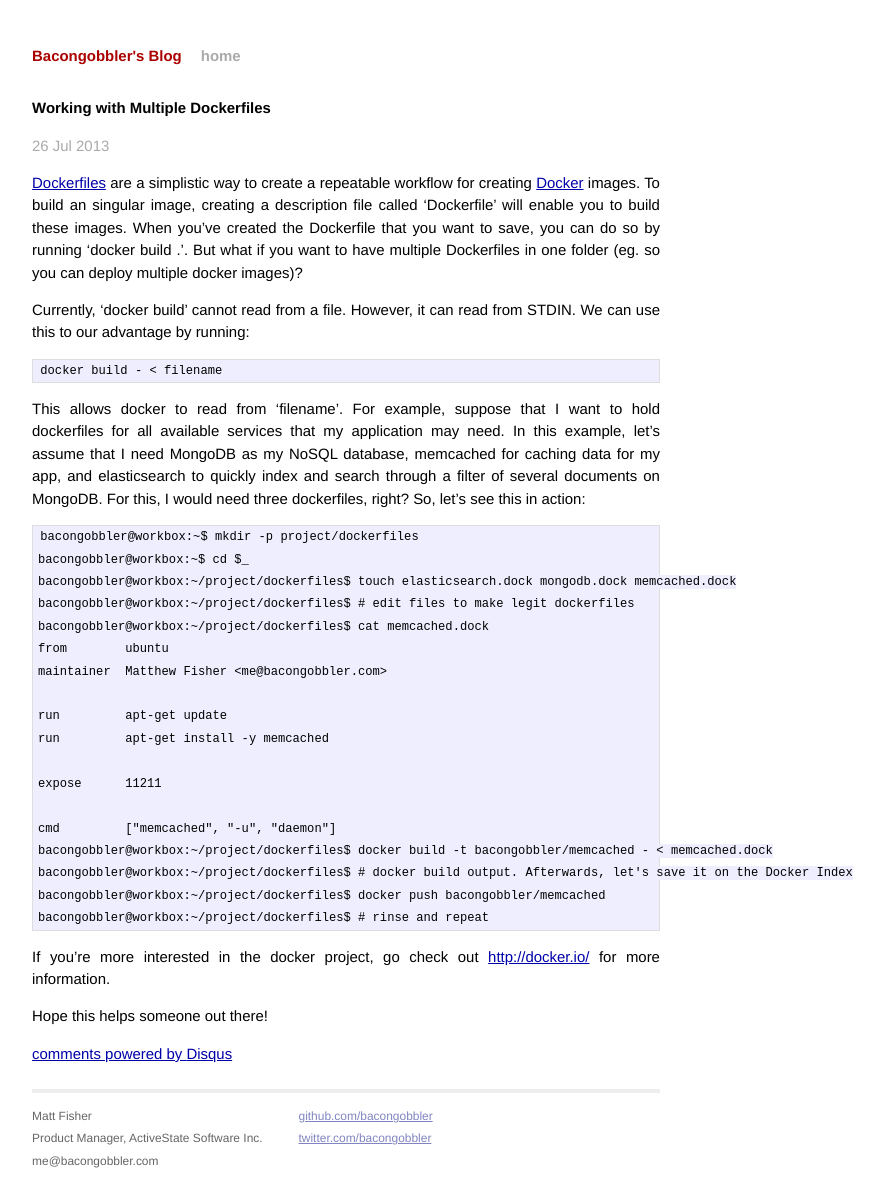
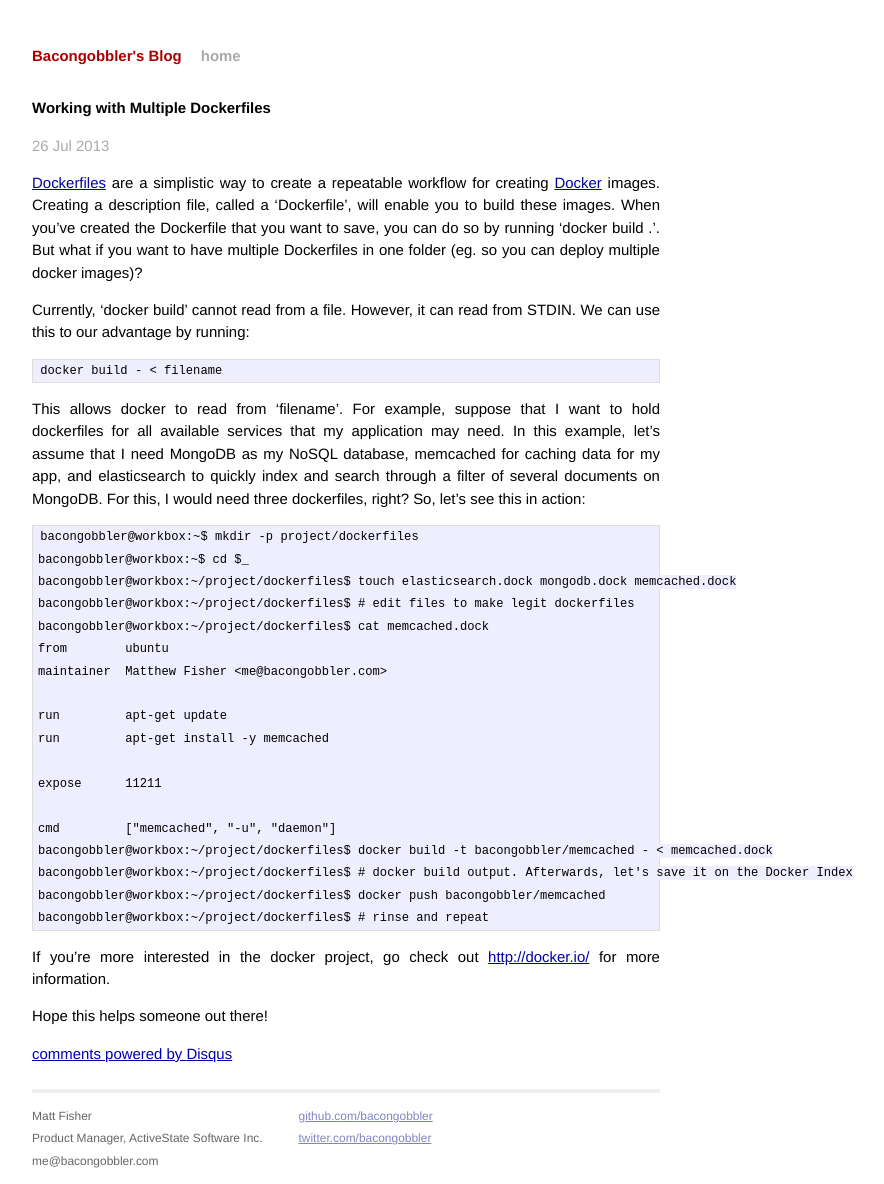
Before and after one commit to bacongobbler/bacongobbler.github.io, a Jekyll site: the page built from _posts/2013-07-26-dockerfile-workflow.md, in a window 1280 px wide. Shown: the whole page, without its empty margins (294-1178 px from the left). Built offline with Jekyll 4.4.1, drawn with Linux system fonts in a browser that asks for light colours; comment, search, counter and statistics services are not loaded.

Commit message:
fixed verbosity of sentence

```diff
--- a/_posts/2013-07-26-dockerfile-workflow.md
+++ b/_posts/2013-07-26-dockerfile-workflow.md
@@ -7,7 +7,7 @@ comments: true
 ---
 
 [Dockerfiles][dockerfile] are a simplistic way to create a repeatable workflow for creating [Docker][docker] images.
-To build an singular image, creating a description file called 'Dockerfile' will enable you to build these images.
+Creating a description file, called a 'Dockerfile', will enable you to build these images.
 When you've created the Dockerfile that you want to save, you can do so by running 'docker build .'. But what
 if you want to have multiple Dockerfiles in one folder (eg. so you can deploy multiple docker images)?
 
```
